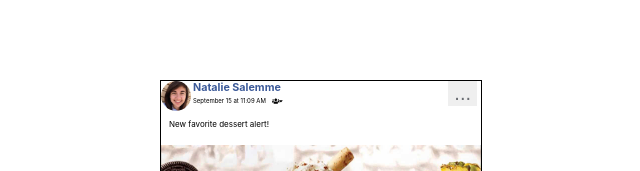
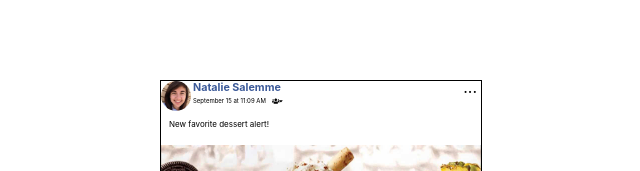
Before and after one commit to NatalieSalemme/React-Facebook-Widget, a React (Create React App) app: page / in a window 1280 px wide. Shown: the top 171 px of the page, without its empty margins (319-959 px from the left). Built offline with nearby package versions, Linux system fonts and the light colour scheme.

Commit message:
adding clickable dropdown menu for three dots

```diff
--- a/src/App.css
+++ b/src/App.css
@@ -6,52 +6,40 @@
   margin-top: 5em;
   height: auto;
 }
-.dropbtn {
-  color: black;
-  font-size: 16px;
-  border: none;
-  color: #6a6d72;
-  font-size: 20px;
-}
-.dropdown {
-  position: relative;
-  display: inline;
-}
-.dropdown-content {
-  display: none;
+
+.dots-dd-container{
+  display: flex;
+  flex-direction: column;
+  justify-content: space-around;
+  height: 130px;
+  width: 90px;
   position: absolute;
   background-color: white;
-  min-width: 108px;
-  box-shadow: 0px 8px 16px 0px rgba(0,0,0,0.2);
-  z-index: 1;
-  border-radius: 3px;
+  border: .4px solid lightgray;
+  border-radius: 2px;
+  margin-left: -80px;
+  margin-top: -15px
 }
-.dropdown-content a {
+.dots-dd-btn a {
+  text-decoration: none;
   color: black;
-  padding: 6px 10px;
   font-size: 5.5px;
-  text-decoration: none;
-  display: block;
-  justify-content: flex-end;
-  line-height: 1pt;
 }
-.dropdown-content a:hover {
-  background-color: #3B5998;
-  color: white;
-}
-.dropdown:hover .dropdown-content {
-  display: block;
-}
-.dropdown:hover .dropbtn {
+.dots-dd-btn {
+  font-weight: 500;
+  font-family: "HelveticaNeue", "Helvetica", "Arial";
   cursor: pointer;
-  color: black;
+  font-size: 6px;
+  color: #2e2f33;
+  padding: 2px 0 2px 8px;
 }
 .dots-container {
-  /* border: 1px solid blue; */
-  margin-right: 4px;
+  margin: -20px 4px 0 0;
   height: 40px;
 }
-
+.three-dots-icon {
+  cursor: pointer;
+}
 .under-horizontal-bar:after {
   content: "";
   display: block;
@@ -63,6 +51,7 @@
 }
 .bookmark {
   padding-right: 4px;
+  color: gray;
 }
 .username {
   color: #3B5998;
@@ -140,7 +129,8 @@
   font-family: "HelveticaNeue", "Helvetica", "Arial";
 }
 .share-dd-btn:hover,
-.users-icon-btn:hover {
+.users-icon-btn:hover,
+.dots-dd-btn:hover {
   background-color: #3B5998;
   color: white;
 }
--- a/src/components/ThreeDots.js
+++ b/src/components/ThreeDots.js
@@ -3,27 +3,79 @@ import { FontAwesomeIcon } from '@fortawesome/react-fontawesome';
 import { faBookmark } from '@fortawesome/free-solid-svg-icons';
 
 
-const ThreeDots = props => {
+class ThreeDots extends React.Component {
+  constructor(props) {
+    super(props);
+    this.state = {
+      showMenu: false
+    }
+    this.showMenu = this.showMenu.bind(this);
+  }
+  showMenu = e => {
+    e.preventDefault();
+    this.setState({
+      showMenu: !this.state.showMenu
+    });
+  }
+  render() {
       const bookmark = <FontAwesomeIcon icon={faBookmark} />;
   return (
-    <div className="dots-container">
-      <div className="dropdown">
-        <button href="https://www.facebook.com/" className="dropbtn">...</button>
-        <div className="dropdown-content">
+    <div
+      className="dots-container" >
+      <p >
+      </p>
+      <p onClick={this.showMenu} className="three-dots-icon">
+        ...</p>
+      {
+        this.state.showMenu ? (
+          <div
+            ref={(element) => {
+              this.dropdownMenu = element;
+            }}
+            >
+            <div className="
+              dots-dd-container
+              ">
+              {/* // dots-dd-container
+              // dropdown-content */}
+              <div className="dots-dd-btn">
                 <a href="https://www.facebook.com/" className="under-horizontal-bar">
                             <span className="bookmark">{bookmark}</span>
                                Save post
                </a>
+              </div>
+              <div className="dots-dd-btn">
                  <a href="https://www.facebook.com/">Edit Post</a>
+                </div>
+              <div className="dots-dd-btn">
               <a href="https://www.facebook.com/">Change Date</a>
+              </div>
+              <div className="dots-dd-btn">
                <a href="https://www.facebook.com/">Turn off notifications for this post</a>
+              </div>
+              <div className="dots-dd-btn">
                <a href="https://www.facebook.com/">Show in Tab</a>
+              </div>
+              <div className="dots-dd-btn">
               <a href="https://www.facebook.com/" className="under-horizontal-bar">Hide from timeline</a>
+              </div>
+              <div className="dots-dd-btn">
                <a href="https://www.facebook.com/">Delete</a>
+              </div>
+              <div className="dots-dd-btn">
                <a href="https://www.facebook.com/">Turn Off Translations</a>
               </div>
             </div>
           </div>
         )
+        : (
+          null
+        )
       }
+    </div>
+
+    );
+    }
+  }
+
 export default ThreeDots;
```
Lines whose indentation alone changed are shown as unchanged.
